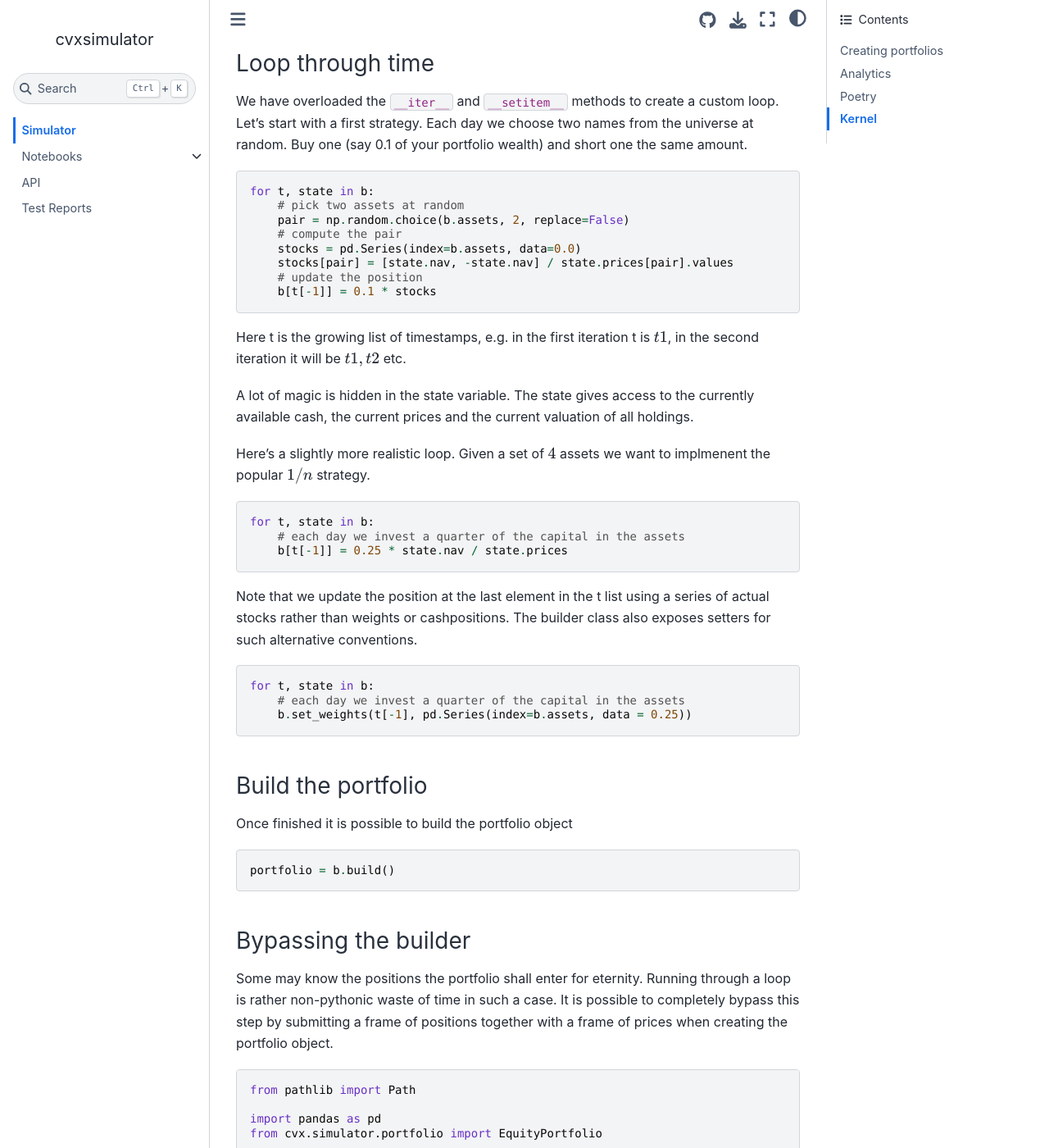
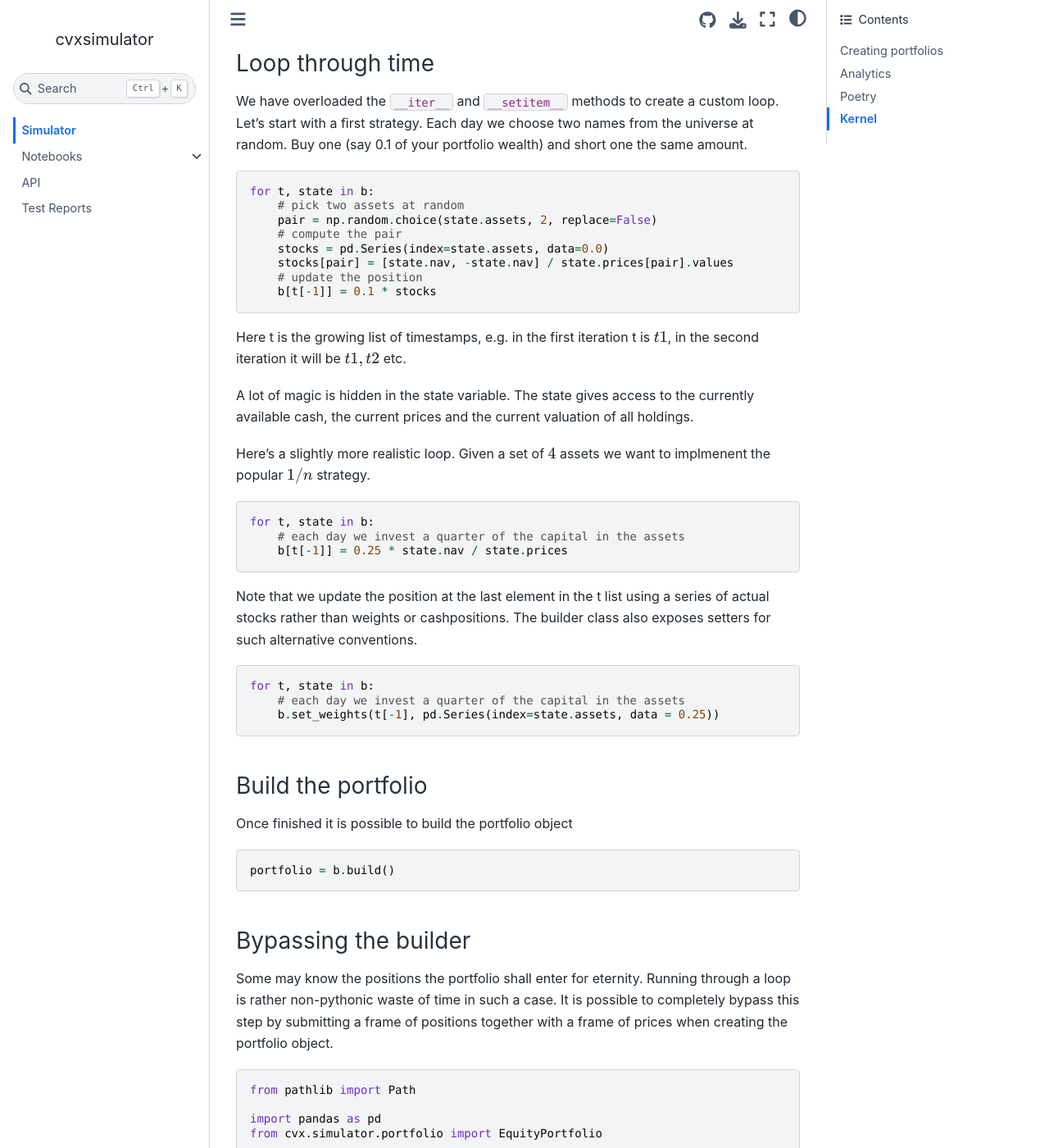
Before and after one commit to cvxgrp/simulator, a Jupyter Book: the page built from book/docs/index.md, in a window 1280 px wide and 1400 px high, scrolled down 1214 px. Shown: the whole window at 82% size. Built offline with Jupyter Book 1.0.4 settings and Sphinx 7.4.7 and the Sphinx Book theme 1.1.4, drawn with Linux system fonts in a browser that asks for light colours; comment, search, counter and statistics services are not loaded.

Commit message:
state.assets

````diff
--- a/book/docs/index.md
+++ b/book/docs/index.md
@@ -57,9 +57,9 @@ Buy one (say 0.1 of your portfolio wealth) and short one the same amount.
 ```python
 for t, state in b:
     # pick two assets at random
-    pair = np.random.choice(b.assets, 2, replace=False)
+    pair = np.random.choice(state.assets, 2, replace=False)
     # compute the pair
-    stocks = pd.Series(index=b.assets, data=0.0)
+    stocks = pd.Series(index=state.assets, data=0.0)
     stocks[pair] = [state.nav, -state.nav] / state.prices[pair].values
     # update the position
     b[t[-1]] = 0.1 * stocks
@@ -86,7 +86,7 @@ The builder class also exposes setters for such alternative conventions.
 ```python
 for t, state in b:
     # each day we invest a quarter of the capital in the assets
-    b.set_weights(t[-1], pd.Series(index=b.assets, data = 0.25))
+    b.set_weights(t[-1], pd.Series(index=state.assets, data = 0.25))
 ```
 
 ### Build the portfolio
````
